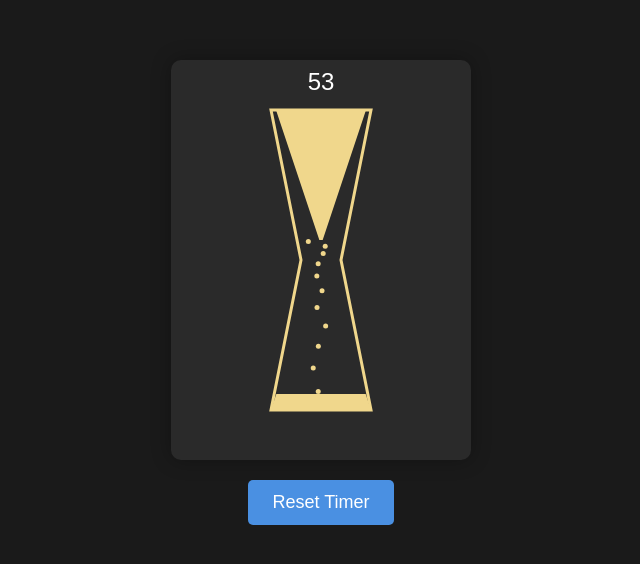
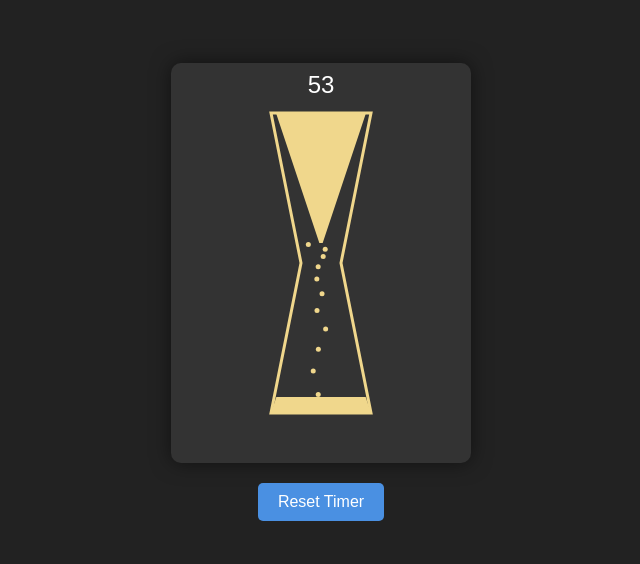
Before and after one commit to AugustWasilowski/HourglassTimer, a website built with Vite: page index.html in a window 1280 px wide. Shown: the part 108-672 px from the top of the page, without its empty margins (319-959 px from the left). Built offline with nearby package versions, Linux system fonts and the light colour scheme.

```diff
--- a/style.css
+++ b/style.css
@@ -1,41 +1,40 @@
-* {
+body {
   margin: 0;
   padding: 0;
-  box-sizing: border-box;
-}
-
-body {
-  margin: 0;
+  background-color: #222;
   font-family: Arial, sans-serif;
+  display: flex;
+  justify-content: center;
+  align-items: center;
+  min-height: 100vh;
 }
 
 .container {
   display: flex;
   flex-direction: column;
   align-items: center;
-  justify-content: center;
-  min-height: 100vh;
-  background-color: #1a1a1a;
+  gap: 20px;
 }
 
 canvas {
-  background-color: #2a2a2a;
+  background-color: #333;
   border-radius: 10px;
-  box-shadow: 0 0 20px rgba(0, 0, 0, 0.3);
+  box-shadow: 0 0 20px rgba(0, 0, 0, 0.5);
 }
 
 .controls {
-  margin-top: 20px;
+  display: flex;
+  gap: 10px;
 }
 
 button {
-  padding: 12px 24px;
-  font-size: 18px;
+  padding: 10px 20px;
   background-color: #4a90e2;
   color: white;
   border: none;
   border-radius: 5px;
   cursor: pointer;
+  font-size: 16px;
   transition: background-color 0.3s;
 }
 
```
Also changed, not shown: 3 other files.
